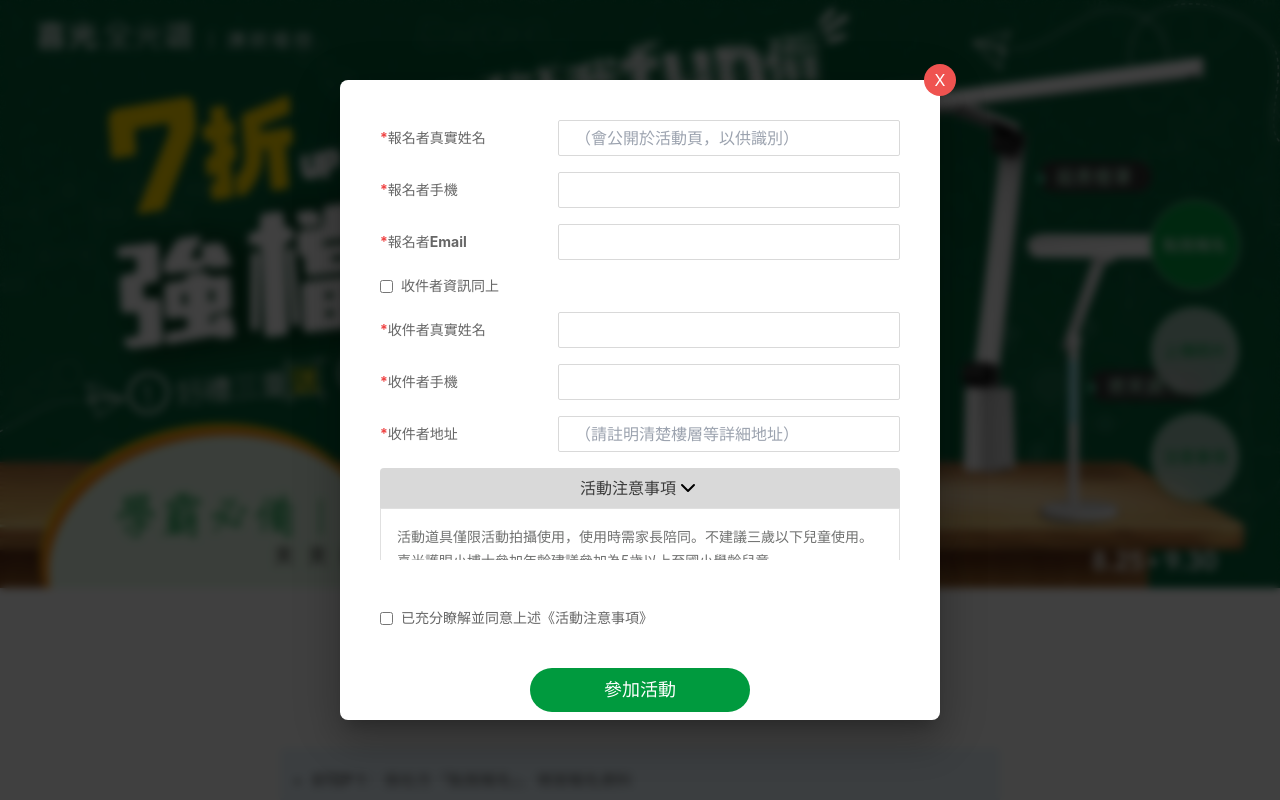
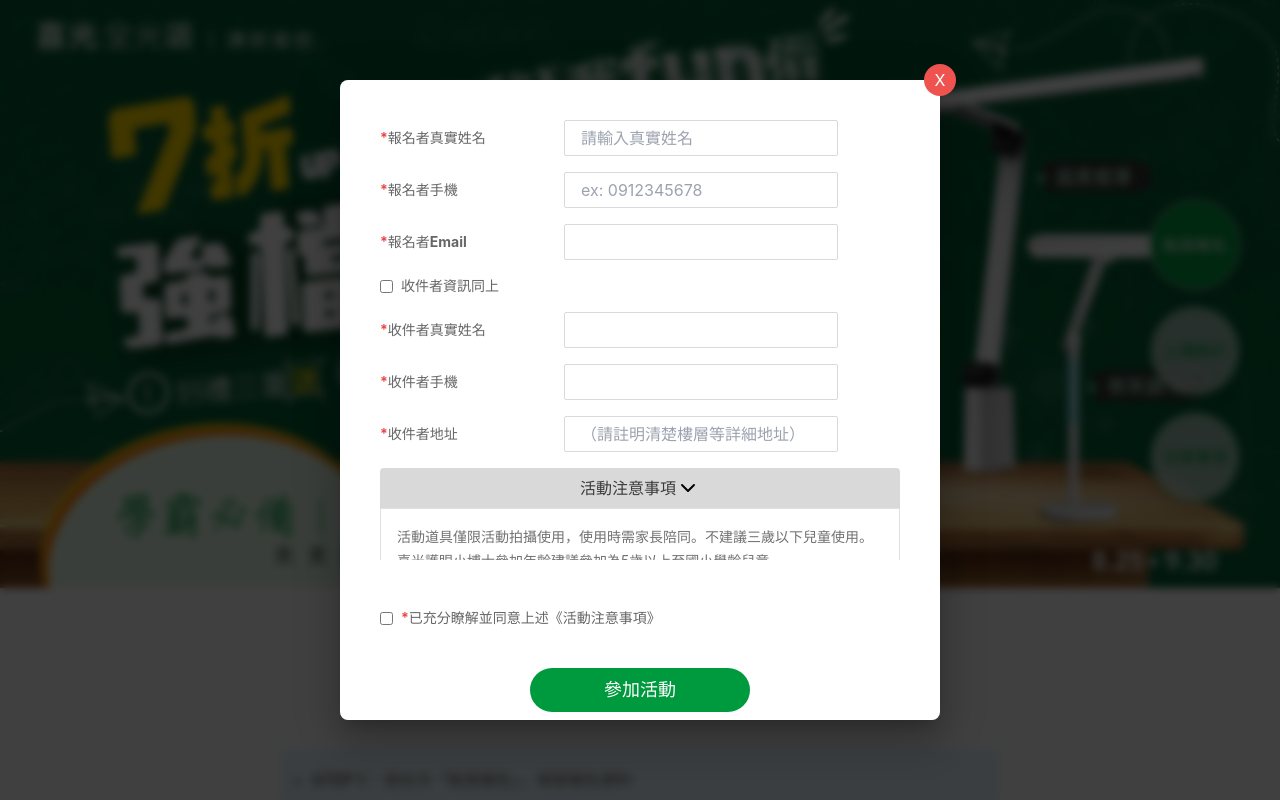
Before and after one commit to shitcodegenerator/led, a Vue app: page / in a window 1280 px wide. Both pictures are taken after a click on the element "點我報名". Built offline with nearby package versions, Linux system fonts and the light colour scheme.

Commit message:
feat: 新增點我報名的regex

```diff
--- a/src/App.vue
+++ b/src/App.vue
@@ -53,14 +53,11 @@
   }
 };
 
-const isAgreeEvent = ref(false);
+const isAgreeEvent = ref(true);
 const isError = ref(false);
 
 const onClickEnroll = () => {
-  if (!isAgreeEvent.value) {
-    isError.value = true;
-    return;
-  }
+  console.log('click')
   dialog.value = false;
   successDialog.value = true;
   successMsg.value =
@@ -157,28 +154,9 @@
             X
           </div>
 
-          <Enroll />
+          <Enroll @onClickEnroll="onClickEnroll" />
 
-          <div class="flex items-center flex-row mb-10">
-            <input
-              type="checkbox"
-              v-model="isAgreeEvent"
-              @change="check"
-              id="isAgree"
-              name="isAgree"
-              checked
-            />
-            <label for="isAgree" class="relative text-sm text-[#666] px-2"
-              >已充分瞭解並同意上述《活動注意事項》
-              <span
-                v-show="isError"
-                class="absolute left-2 -bottom-5 text-red-500 text-sm"
-                >請勾選我同意《活動注意事項》</span
-              ></label
-            >
-          </div>
 
-          <Btn @click="onClickEnroll">參加活動</Btn>
         </div>
       </v-card>
     </v-dialog>
--- a/src/components/Enroll.vue
+++ b/src/components/Enroll.vue
@@ -1,26 +1,40 @@
 <script setup>
 import { ref, watch } from "vue";
 import downIcon from '../assets/down.svg'
+import Btn from "../components/Btn.vue";
 
-const isHidden =ref(true)
-const isTheSame =ref(false)
+const emit = defineEmits(['onClickEnroll'])
+
+const isHidden = ref(true)
+const isTheSame = ref(false)
 
 const form = ref([
   {
     label: "報名者真實姓名",
+    type: 'name',
     value: "",
     required: true,
-    rules: "",
-    hint: "（會公開於活動頁，以供識別）",
-    placeholder: "（會公開於活動頁，以供識別）",
+    rules: (value) => {
+      return value !== ''
+    },
+    placeholder: "請輸入真實姓名",
+    errorMsg: '請輸入真實姓名',
+    maxlength: 10,
+    isError: false
   },
   {
     label: "報名者手機",
     value: "",
+    type: 'mobile',
     required: true,
-    rules: "",
-    hint: "（會公開於活動頁，以供識別）",
-    placeholder: "",
+    maxlength: 10,
+    rules: (value) => {
+      const regex = /^09\d{8}$/
+      return regex.test(value)
+    },
+    placeholder: "ex: 0912345678",
+    errorMsg: '請輸入符合格式的手機號碼(ex:0912345678)',
+    isError: false
   },
 
 
@@ -29,42 +43,65 @@
     label: "報名者Email",
     value: "",
     required: true,
-    rules: "",
-    hint: "（會公開於活動頁，以供識別）",
+    type: 'email',
+    maxlength: 40,
+    rules: (value) => {
+      const regex = /\S+@\S+.\S+/;
+      return regex.test(value)
+    },
     placeholder: "",
+    errorMsg: '請輸入正確的 Email',
+    isError: false
   },
 
   {
     label: "收件者資訊同上",
     value: "",
     type: "checkbox",
-    hint: "",
     placeholder: "",
+
+    errorMsg: '請輸入',
+    isError: false
   },
 
   {
     label: "收件者真實姓名",
     value: "",
     required: true,
-    rules: "",
-    hint: "（會公開於活動頁，以供識別）",
+    maxlength: 10,
+    type: 'receiver_name',
+    rules: (value) => {
+      return value !== ''
+    },
     placeholder: "",
+    errorMsg: '請輸入收件者真實姓名',
+    isError: false
   },
   {
     label: "收件者手機",
     value: "",
+    type: 'receiver_mobile',
     required: true,
-    rules: "",
-    hint: "（會公開於活動頁，以供識別）",
-    placeholder: "",
+    maxlength: 10,
+    rules: (value) => {
+      const regex = /^09\d{8}$/
+      return regex.test(value)
+    },
+    errorMsg: '請輸入符合格式的手機號碼(ex:0912345678)',
+    isError: false
   },
   {
     label: "收件者地址",
     value: "",
     required: true,
-    rules: "",
-    hint: "（會公開於活動頁，以供識別）",
+    maxlength: 40,
+    type: 'receiver_addr',
+    rules: (value) => {
+      return value !== ''
+    },
     placeholder: "（請註明清楚樓層等詳細地址）",
+    errorMsg: '請輸入完整地址',
+    isError: false
   },
 ]);
 
@@ -73,27 +110,78 @@
 }
 
 watch(() => isTheSame.value, (v) => {
-    if(!v) return
+  if (!v) return
+})
+const isAgreeEvent = ref(false);
+const isError = ref(false);
+
+
+const onClickEnroll = () => {
+  validate()
+}
+const validate = () => {
+
+  form.value.forEach(i => {
+    if (i.rules) {
+      const isPassed = i.rules(i.value)
+      i.isError = !isPassed
+    }
+  })
+
+  const isAllPassed = form.value.every((i) => !i.isError)
+  if(!isAllPassed) return
+
+  if (!isAgreeEvent.value) {
+    isError.value = true;
+    return;
+  }
+  emit('onClickEnroll')
+
+}
+
+const validateField = (index) => {
+  if (isTheSame.value && index < 3) {
+    form.value[4].value = form.value[0].value
+    form.value[5].value = form.value[1].value
+    form.value[6].value = form.value[2].value
+  }
+  if (!form.value[index].rules) return
+  const isPassed = form.value[index].rules(form.value[index].value)
+  form.value[index].isError = !isPassed
+}
+
+
+watch(() => isTheSame.value, (same) => {
+  if (same) {
+    form.value[4].value = form.value[0].value
+    form.value[5].value = form.value[1].value
+    form.value[6].value = form.value[2].value
+  }
 })
 </script>
 <template>
-  <div class="gap-4 flex flex-col mb-12 overflow-y-scroll max-h-[70vh] sm:max-h-[55vh]">
-    <div v-for="i in form" class="flex sm:flex-row flex-col gap-1 sm:gap-4
+  <div class="gap-6 sm:gap-4 flex flex-col mb-12 overflow-y-scroll max-h-[70vh] sm:max-h-[55vh]">
+    <div v-for="(i, index) in form" class="flex sm:flex-row flex-col gap-1 sm:gap-4
 items-start sm:items-center">
       <label v-if="i.type !== 'checkbox'" class="text-[#666666] flex-1">{{ i.label }}</label>
-      <input v-if="i.type !== 'checkbox'" v-model="i.value" :placeholder="i.placeholder" :type="i.type ?? 'text'"/>
-
-      <div v-if="i.type === 'checkbox'" class="gap-2 flex flex-row items-center justify-center">
-        <input class="checkbox" v-model="isTheSame" :placeholder="i.placeholder" :type="i.type ?? 'text'"/>
+      <div v-if="i.type !== 'checkbox'" class="relative flex-1 sm:flex-[2]">
+        <input class="input" :maxlength="i.maxlength" :disabled="index > 2 && isTheSame" @input="validateField(index)" v-if="i.type !== 'checkbox'"
+          v-model="i.value" :placeholder="i.placeholder" :type="i.type ?? 'text'" />
+        <div class="absolute -bottom-4 text-xs text-red-500" v-show="i.isError">{{ i.errorMsg}}</div>
+      </div>
+      <div v-if="i.type === 'checkbox'" class="gap-2 flex flex-row items-center justify-center self-start">
+        <input class="checkbox" v-model="isTheSame" :placeholder="i.placeholder" :type="i.type ?? 'text'" />
         <label class="checkbox text-[#666666] flex-1">{{ i.label }}</label>
       </div>
     </div>
 
     <div class="enroll">
-        <div class="flex flex-row items-center justify-center bg-[#d9d9d9] py-2 text-dark font-bold text-center hover:opacity-80 cursor-pointer rounded-t" @click="hide">活動注意事項
-            <img :src="downIcon"/>
+      <div
+        class="flex flex-row items-center justify-center bg-[#d9d9d9] py-2 text-dark font-bold text-center hover:opacity-80 cursor-pointer rounded-t"
+        @click="hide">活動注意事項
+        <img :src="downIcon" />
       </div>
-        <div v-show="isHidden" class="px-4  text-sm leading-6 py-4 border border-[#d9d9d9] text-gray">
+      <div v-show="isHidden" class="px-4 text-sm leading-6 py-4 border border-[#d9d9d9] text-gray">
         活動道具僅限活動拍攝使用，使用時需家長陪同。不建議三歲以下兒童使用。
         喜光護眼小博士參加年齡建議參加為5歲以上至國小學齡兒童。
         <p>活動期間：2023/10/01 00:00 ～ 2024/1/03 23:59。</p>
@@ -112,6 +200,13 @@
       </div>
     </div>
   </div>
+  <div class="flex items-center flex-row mb-10">
+    <input type="checkbox" v-model="isAgreeEvent" id="isAgree" name="isAgree" checked />
+    <label for="isAgree" class="relative text-sm text-[#666] px-2">已充分瞭解並同意上述《活動注意事項》
+      <span v-show="isError" class="absolute left-2 -bottom-5 text-red-500 text-sm">請勾選我同意《活動注意事項》</span></label>
+  </div>
+
+  <Btn @click="onClickEnroll">參加活動</Btn>
 </template>
 
 <style lang="scss" scoped>
@@ -120,8 +215,12 @@
   @apply text-red-500;
 }
 
-input:not(.checkbox) {
-  @apply flex-[2] border pl-4 border-[#d9d9d9] rounded-sm h-20 sm:h-9 min-w-[208px] border-solid sm:w-auto w-full sm:py-0 py-2;
+.input:not(.checkbox) {
+  @apply border pl-4 border-[#d9d9d9] rounded-sm h-9 min-w-[208px] border-solid sm:w-auto w-full sm:py-0 py-2 px-2;
+
+  &:disabled {
+    background: #ececec;
+  }
 }
 
 .enroll span {
```
Lines whose indentation alone changed are shown as unchanged.
